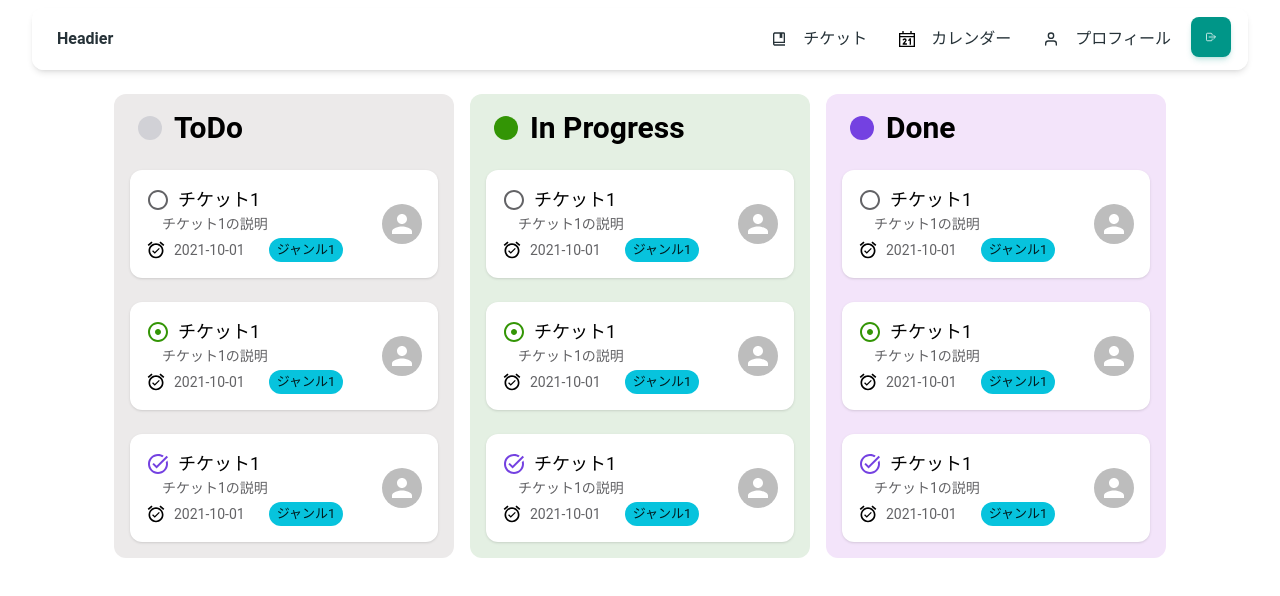
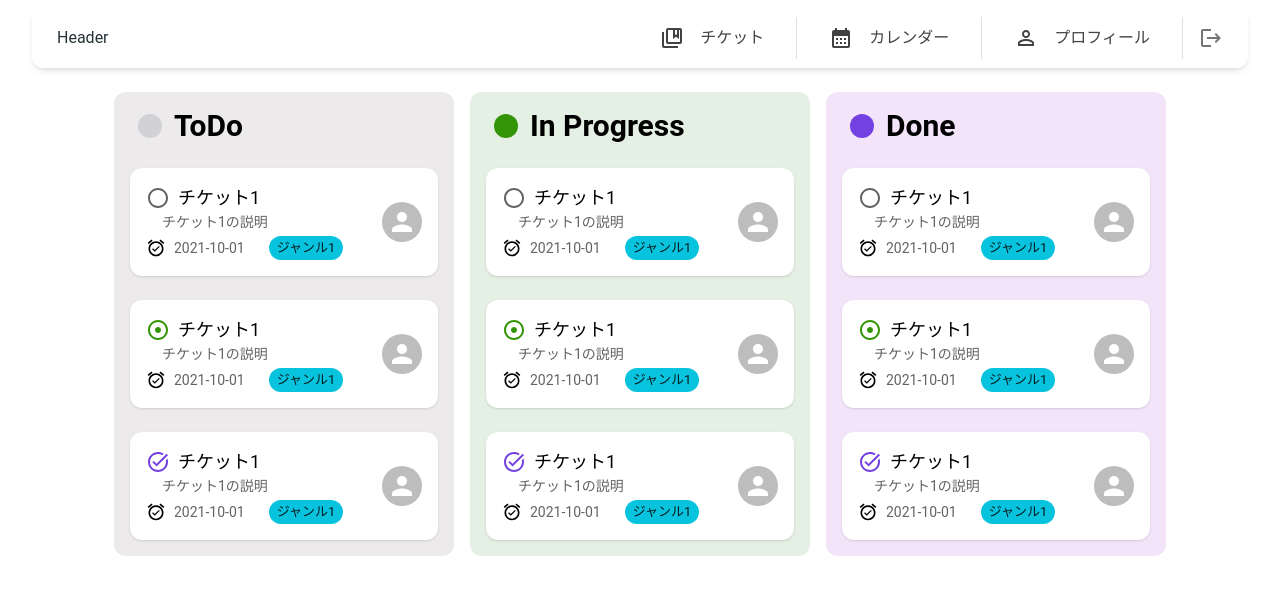
Before and after one commit to yu-3in/team_c_frontend, a React (Vite) app: page /tickets in a window 1280 px wide. Shown: the top 596 px of the page. Built offline with nearby package versions, Linux system fonts and the light colour scheme.

Commit message:
feat: Headerを改善

```diff
--- a/src/components/Layout/Header/Header.tsx
+++ b/src/components/Layout/Header/Header.tsx
@@ -1,8 +1,11 @@
 import React, { useState } from 'react'
-import { Navbar, Collapse, Typography, Button, IconButton } from '@material-tailwind/react'
+import { Navbar, Collapse } from '@material-tailwind/react'
+import { Button, IconButton } from '@mui/material'
 import { NavList } from './NavList'
-import { RxHamburgerMenu } from 'react-icons/rx'
-import { IoCloseOutline, IoLogOutOutline } from 'react-icons/io5'
+import LogoutIcon from '@mui/icons-material/Logout'
+import MenuIcon from '@mui/icons-material/Menu'
+import CloseIcon from '@mui/icons-material/Close'
+import { useNavigate } from 'react-router-dom'
 
 export type HeaderProps = {
   //
@@ -10,42 +13,43 @@ export type HeaderProps = {
 
 export const Header: React.FC<HeaderProps> = () => {
   const [openNav, setOpenNav] = useState(false)
+  const navigate = useNavigate()
 
   return (
     <header>
       <Navbar className="mx-auto my-2 max-w-[95%] px-4 py-2">
         <div className="flex items-center justify-between text-blue-gray-900">
-          <Typography as="a" href="#" variant="h6" className="mr-4 cursor-pointer py-1.5 lg:ml-2">
-            Headier
-          </Typography>
+          <h6
+            className="mr-4 cursor-pointer py-1.5 text-inherit lg:ml-2"
+            onClick={() => navigate('/')}>
+            Header
+          </h6>
           <div className="flex">
             <div className="hidden lg:block">
               <NavList />
             </div>
-            <div className="hidden gap-2 lg:flex">
+            <div className="hidden gap-2 pl-2 lg:flex">
               {/* <Button variant="text" color="blue-gray">
                 ログイン
               </Button> */}
-              <IconButton color="teal">
-                <IoLogOutOutline />
+              <IconButton>
+                <LogoutIcon />
               </IconButton>
             </div>
-            <IconButton
-              variant="text"
-              color="blue-gray"
-              className="lg:hidden"
-              onClick={() => setOpenNav(!openNav)}>
-              {openNav ? <IoCloseOutline /> : <RxHamburgerMenu />}
-            </IconButton>
+            <div className="lg:hidden">
+              <IconButton className="lg:hidden" onClick={() => setOpenNav(!openNav)}>
+                {openNav ? <CloseIcon /> : <MenuIcon />}
+              </IconButton>
+            </div>
           </div>
         </div>
-        <Collapse open={openNav}>
+        <Collapse open={openNav} className="lg:hidden">
           <NavList />
-          <div className="flex w-full flex-nowrap items-center gap-2 lg:hidden">
-            <Button variant="outlined" size="sm" color="blue-gray" fullWidth>
+          <div className="flex w-full flex-nowrap items-center gap-2">
+            <Button variant="outlined" size="small" fullWidth>
               Sign In
             </Button>
-            <Button variant="gradient" size="sm" fullWidth>
+            <Button variant="contained" size="small" fullWidth>
               Sign Up
             </Button>
           </div>
--- a/src/components/Layout/Header/NavList.tsx
+++ b/src/components/Layout/Header/NavList.tsx
@@ -1,34 +1,50 @@
 import React from 'react'
-import { Typography, ListItem, List, ListItemPrefix } from '@material-tailwind/react'
-import { FiUser } from 'react-icons/fi'
-import { GrSchedule } from 'react-icons/gr'
-import { BiBookBookmark } from 'react-icons/bi'
+import { ListItemPrefix, Typography } from '@material-tailwind/react'
+import CalendarMonthIcon from '@mui/icons-material/CalendarMonth'
+import CollectionsBookmarkOutlinedIcon from '@mui/icons-material/CollectionsBookmarkOutlined'
+import PersonOutlineOutlinedIcon from '@mui/icons-material/PersonOutlineOutlined'
+import { Divider, List, ListItem, ListItemButton, useMediaQuery, useTheme } from '@mui/material'
+import { useNavigate } from 'react-router-dom'
 
 const navListMenuItems = [
   {
-    icon: <BiBookBookmark />,
+    icon: <CollectionsBookmarkOutlinedIcon />,
     title: 'チケット',
+    to: '/tickets',
   },
   {
-    icon: <GrSchedule />,
+    icon: <CalendarMonthIcon />,
     title: 'カレンダー',
+    to: '/calendar',
   },
   {
-    icon: <FiUser />,
+    icon: <PersonOutlineOutlinedIcon />,
     title: 'プロフィール',
+    to: '/profile',
   },
 ]
 
 export const NavList: React.FC = () => {
+  const navigate = useNavigate()
+  const theme = useTheme()
+  const lg = useMediaQuery(theme.breakpoints.up('md'))
+
   return (
-    <List className="mb-6 mt-4 p-0 lg:mb-0 lg:mt-0 lg:flex-row lg:p-1">
-      {navListMenuItems.map(({ icon, title }, key) => (
-        <Typography color="blue-gray" className="font-normal" key={key}>
-          <ListItem className="flex items-center py-2 pr-4">
-            <ListItemPrefix>{icon}</ListItemPrefix>
-            {title}
-          </ListItem>
-        </Typography>
+    <List
+      disablePadding={lg}
+      className="m-0 flex flex-col p-0 text-gray-800 lg:mb-0 lg:mt-0 lg:flex-row lg:p-1">
+      {navListMenuItems.map(({ icon, title, to }) => (
+        <>
+          <Typography key={title}>
+            <ListItem className="flex items-center" dense={lg}>
+              <ListItemButton onClick={() => navigate(to)}>
+                <ListItemPrefix>{icon}</ListItemPrefix>
+                {title}
+              </ListItemButton>
+            </ListItem>
+          </Typography>
+          <Divider orientation="vertical" flexItem />
+        </>
       ))}
     </List>
   )
```
